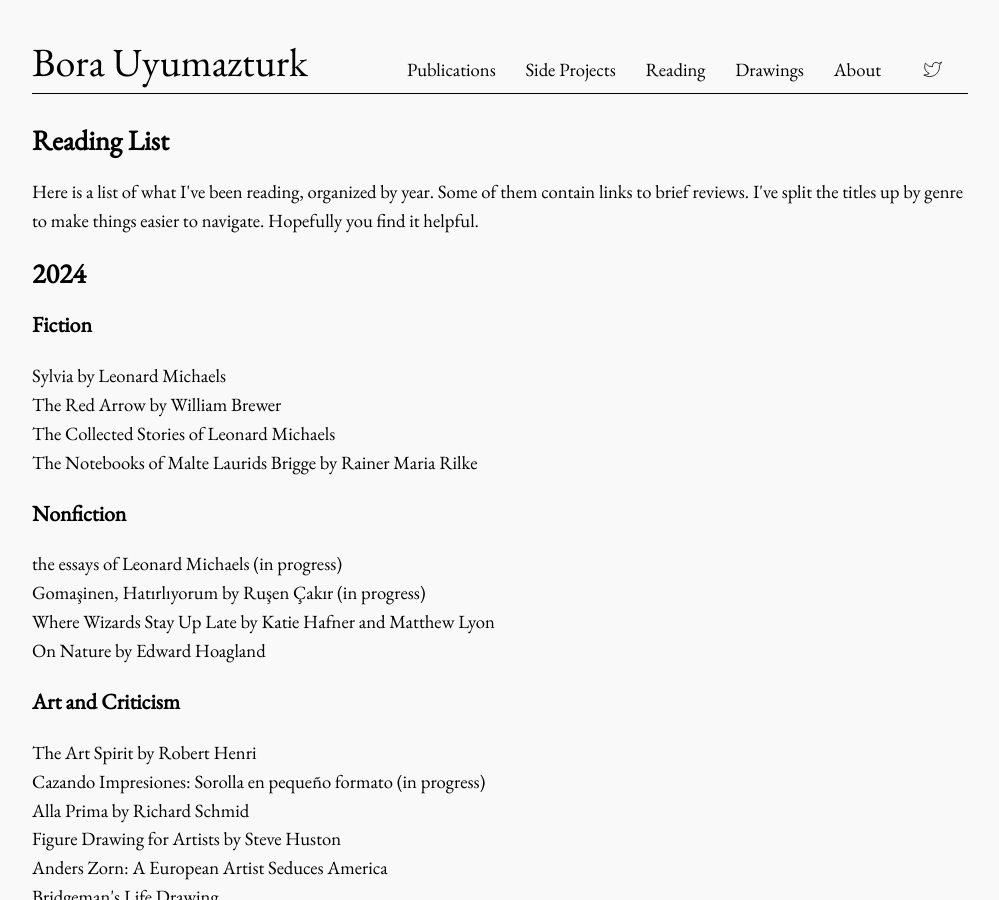
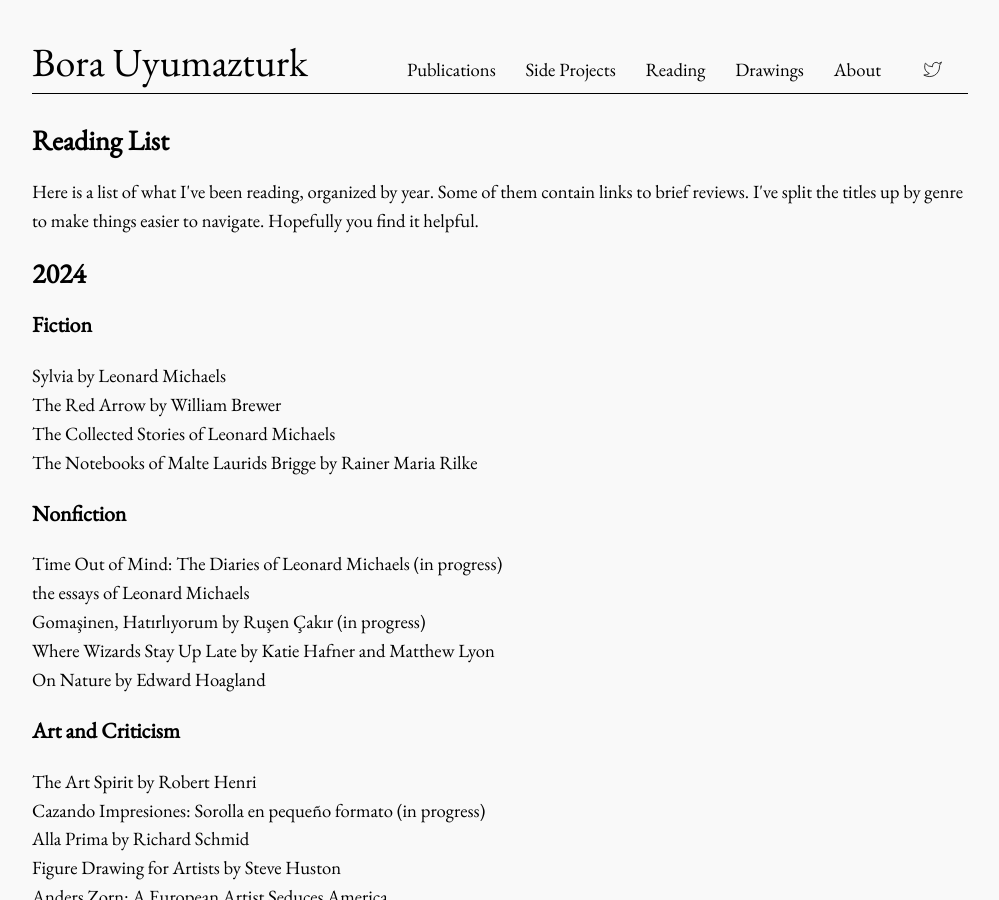
Before and after one commit to bora-uyumazturk/bora-uyumazturk.github.io, a Jekyll site: the page built from reading.html, in a window 1280 px wide and 900 px high. Shown: the whole window, without its empty margins (140-1139 px from the left). Built offline with Jekyll 4.4.1, drawn with Linux system fonts in a browser that asks for light colours.

Commit message:
Update reading.html

```diff
--- a/reading.html
+++ b/reading.html
@@ -23,7 +23,8 @@ title: Reading
 
   <h3>Nonfiction</h3>
 
-  the essays of Leonard Michaels (in progress) <br>
+  Time Out of Mind: The Diaries of Leonard Michaels (in progress) <br>
+  the essays of Leonard Michaels <br>
   Gomaşinen, Hatırlıyorum by Ruşen Çakır (in progress) <br>
   Where Wizards Stay Up Late by Katie Hafner and Matthew Lyon <br>
   On Nature by Edward Hoagland
```
